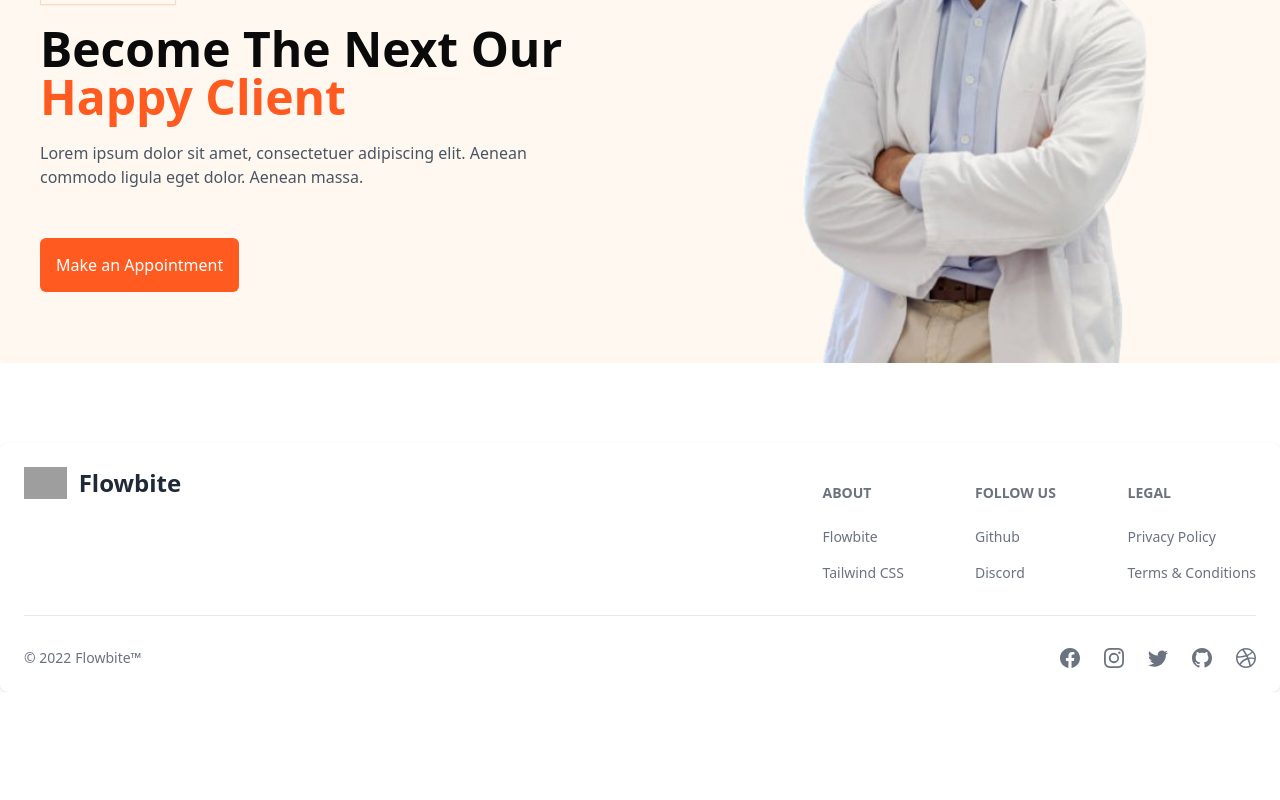
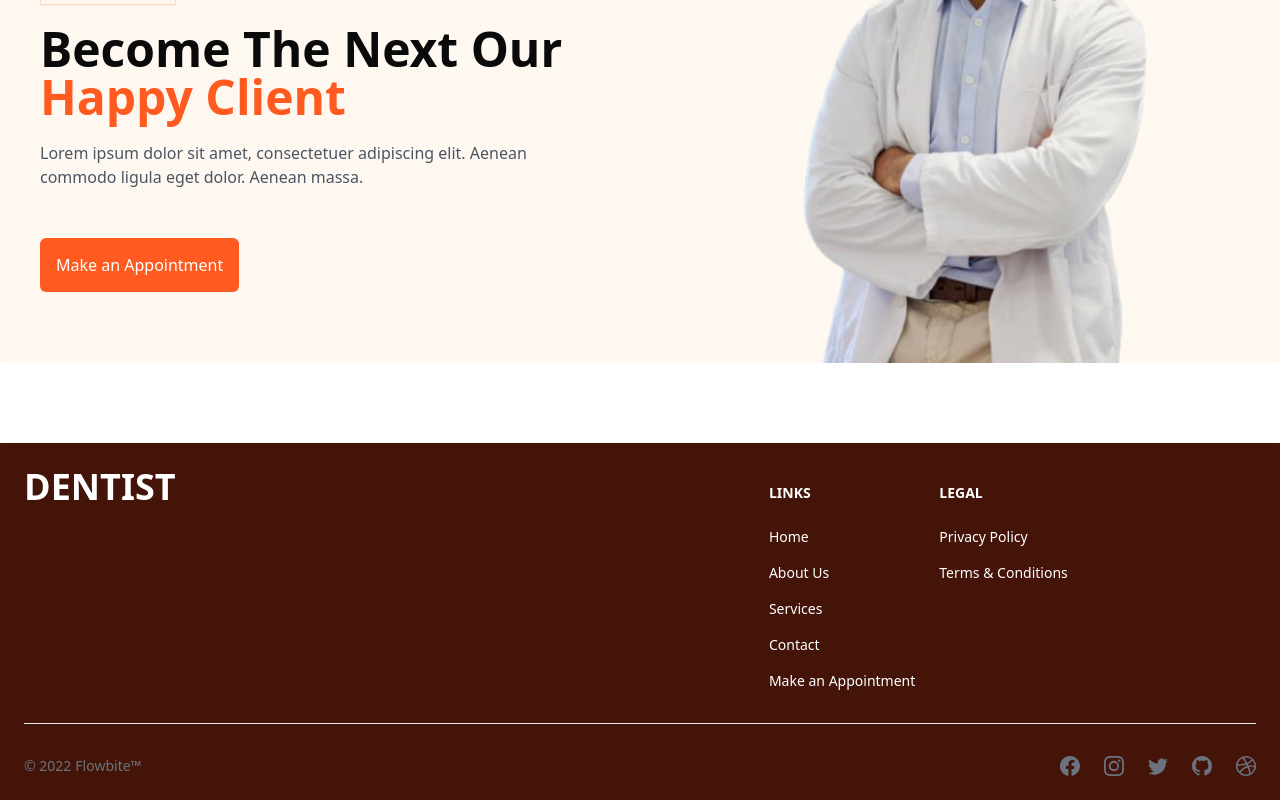
Before and after one commit to Kariaki58/dentist_website, a Next.js app: page / in a window 1280 px wide. Shown: the part 5643-6443 px from the top of the page. Before the commit the page ends 6335 px from the top, so only its background shows below. Built offline with nearby package versions, Linux system fonts and the light colour scheme; grey boxes are pictures that could not be loaded.

Commit message:
finish footer design

```diff
--- a/app/page.tsx
+++ b/app/page.tsx
@@ -22,7 +22,9 @@ export default function Home() {
       <HomeService />
       <Reviews />
       <HomeContact />
-      <FooterDesign />
+      <div className="">
+        <FooterDesign />
+      </div>
     </div>
   );
 }
--- a/components/app-ui/footer-design.tsx
+++ b/components/app-ui/footer-design.tsx
@@ -15,37 +15,28 @@ import { BsDribbble, BsFacebook, BsGithub, BsInstagram, BsTwitter } from "react-
 
 export function FooterDesign() {
 return (
-    <Footer container>
+    <Footer container className="bg-orange-950 rounded-none">
         <div className="w-full">
             <div className="grid w-full justify-between sm:flex sm:justify-between md:flex md:grid-cols-1">
-            <div>
-                <FooterBrand
-                href="https://flowbite.com"
-                src="https://flowbite.com/docs/images/logo.svg"
-                alt="Flowbite Logo"
-                name="Flowbite"
-                />
-            </div>
+            <h1 className="text-4xl font-bold text-white">
+                DENTIST
+            </h1>
             <div className="grid grid-cols-2 gap-8 sm:mt-4 sm:grid-cols-3 sm:gap-6">
                 <div>
-                <FooterTitle title="about" />
+                <FooterTitle title="links" className="text-white"/>
                 <FooterLinkGroup col>
-                    <FooterLink href="#">Flowbite</FooterLink>
-                    <FooterLink href="#">Tailwind CSS</FooterLink>
+                    <FooterLink href="/" className="text-white">Home</FooterLink>
+                    <FooterLink href="/about" className="text-white">About Us</FooterLink>
+                    <FooterLink href="/services" className="text-white">Services</FooterLink>
+                    <FooterLink href="/contact" className="text-white">Contact</FooterLink>
+                    <FooterLink href="/appointment" className="text-white">Make an Appointment</FooterLink>
                 </FooterLinkGroup>
                 </div>
                 <div>
-                <FooterTitle title="Follow us" />
+                <FooterTitle title="Legal" className="text-white"/>
                 <FooterLinkGroup col>
-                    <FooterLink href="#">Github</FooterLink>
-                    <FooterLink href="#">Discord</FooterLink>
-                </FooterLinkGroup>
-                </div>
-                <div>
-                <FooterTitle title="Legal" />
-                <FooterLinkGroup col>
-                    <FooterLink href="#">Privacy Policy</FooterLink>
-                    <FooterLink href="#">Terms &amp; Conditions</FooterLink>
+                    <FooterLink href="/policy" className="text-white">Privacy Policy</FooterLink>
+                    <FooterLink href="/conditions" className="text-white">Terms &amp; Conditions</FooterLink>
                 </FooterLinkGroup>
                 </div>
             </div>
```
